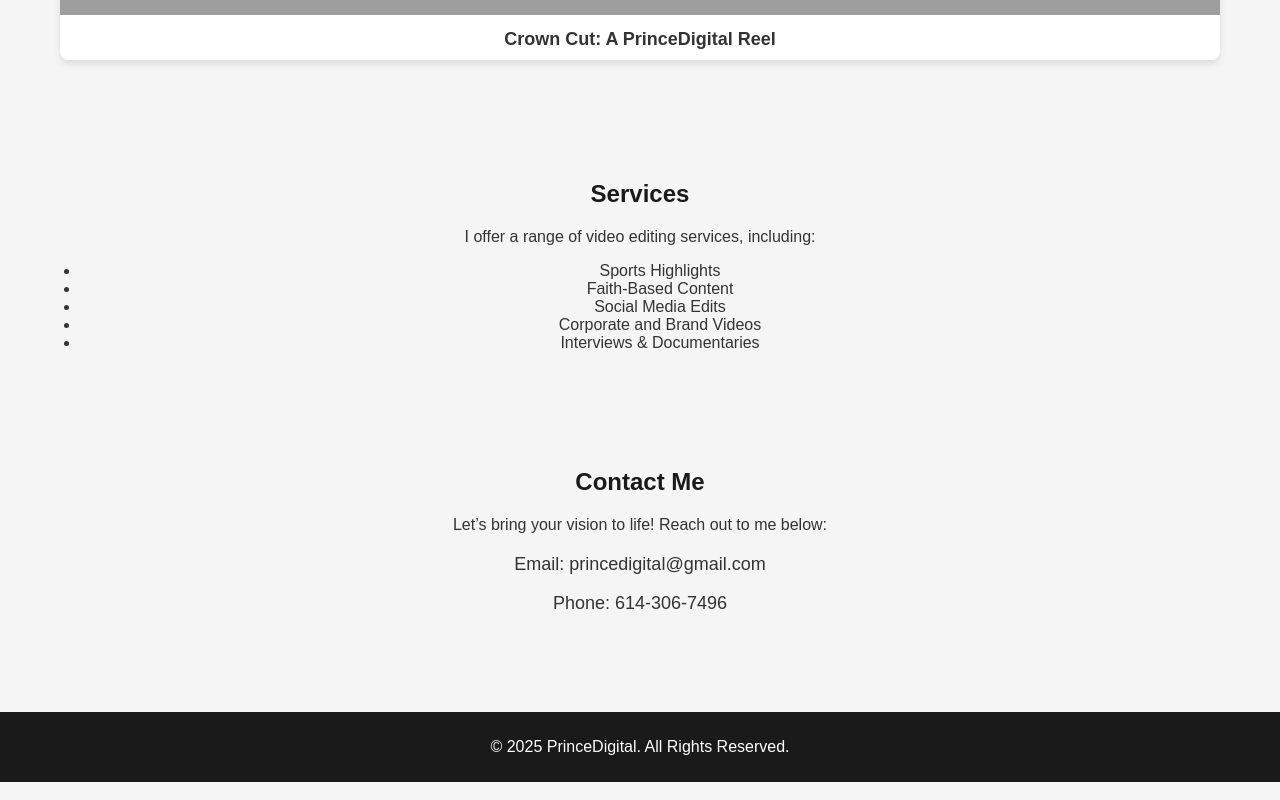
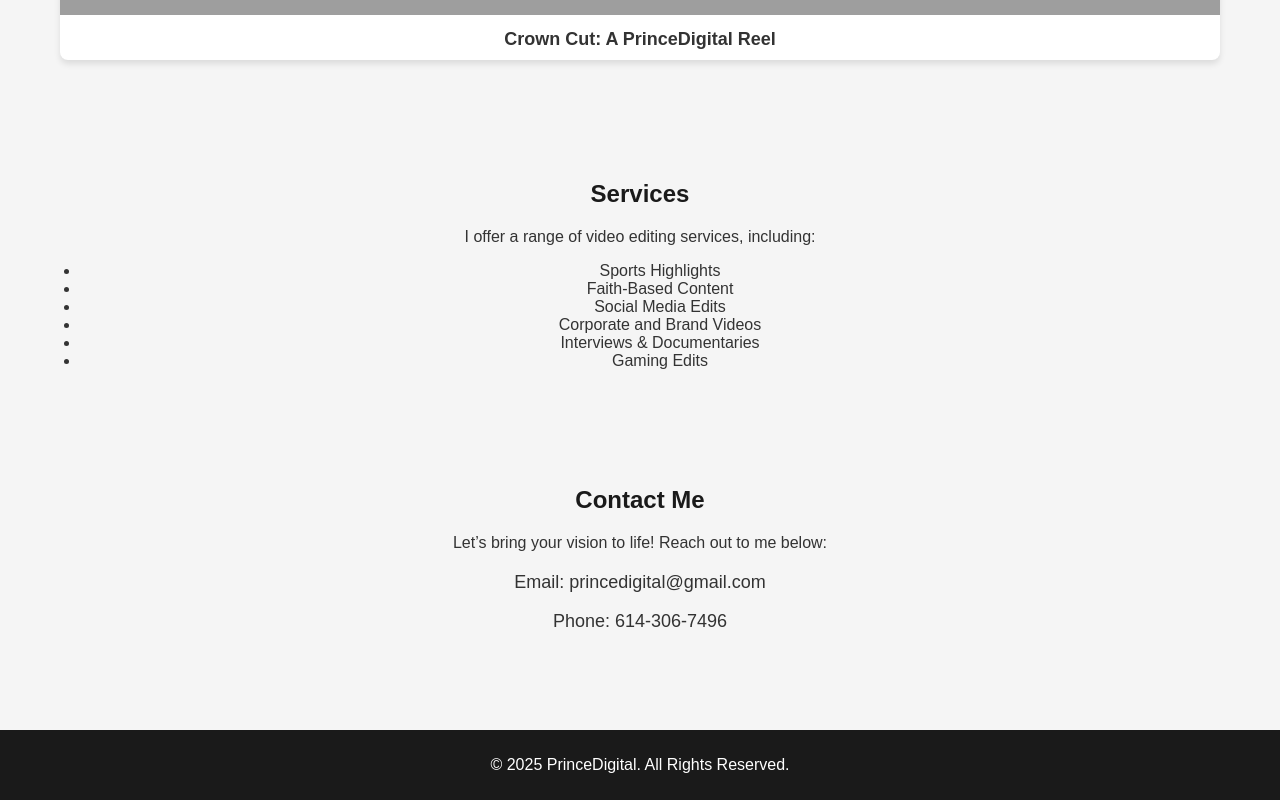
Before and after one commit to princedigital1/prince-digital-portfolio, a plain HTML site: page index.html in a window 1280 px wide. Shown: the part 692-1492 px from the top of the page. Drawn offline with Linux system fonts and the light colour scheme; grey boxes are pictures that could not be loaded.

Commit message:
Update index.html

```diff
--- a/index.html
+++ b/index.html
@@ -115,6 +115,7 @@
             <li>Social Media Edits</li>
             <li>Corporate and Brand Videos</li>
             <li>Interviews & Documentaries</li>
+            <li>Gaming Edits</li>
         </ul>
     </section>
 
```
